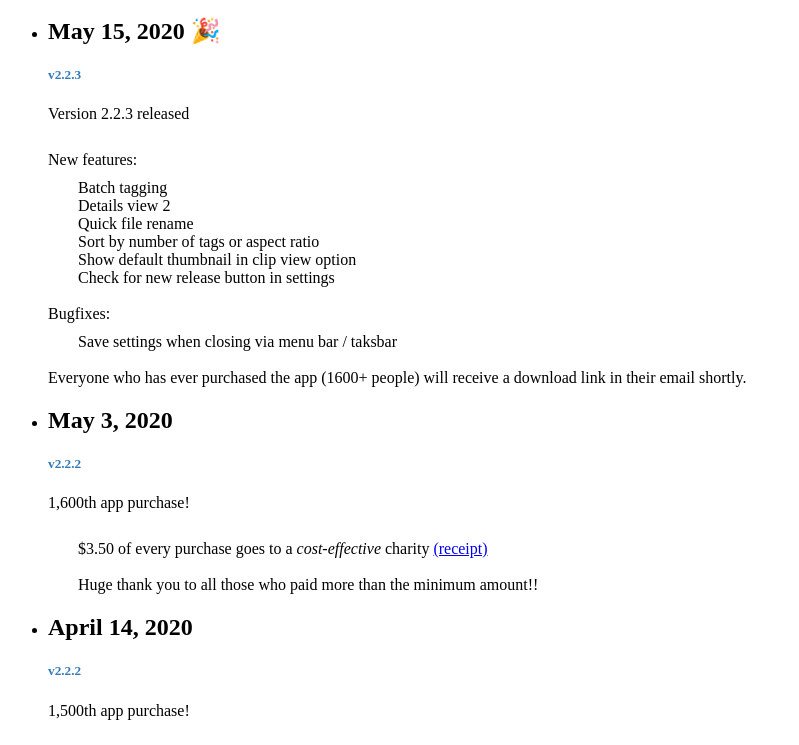
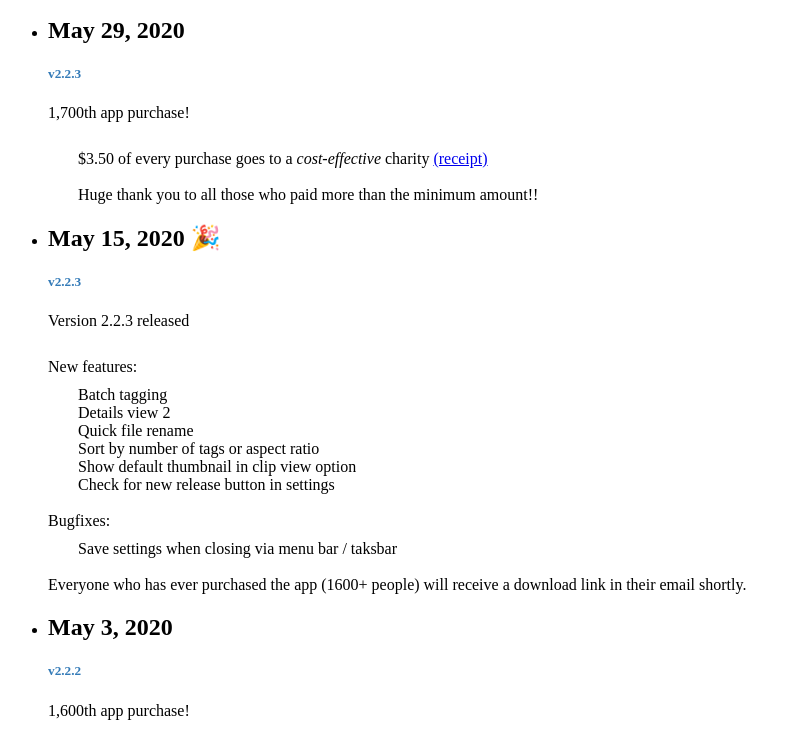
Before and after one commit to BrianQuigley18/video-hub-app-public-website, a website: page blog.html in a window 1280 px wide. Shown: the part 50-795 px from the top of the page, without its empty margins (0-799 px from the left). Drawn offline with Linux system fonts and the light colour scheme.

Commit message:
1,700 purchase

```diff
--- a/blog.html
+++ b/blog.html
@@ -95,6 +95,26 @@
               <div class="row row-bottom-padded-lg">
                 <div class="col-md-6 col-md-offset-3 text-center">
                   <h2 class="fh5co-lead animate-box">Blog / Changelog</h2>
+                </div>
+              </div>
+
+              <div class="row">
+                <div class="col-md-8 col-md-offset-2">
+                  <ul class="fh5co-faq-list">
+                    <li class="animate-box">
+                      <h2>May 29, 2020</h2>
+                      <h5 class="soon">v2.2.3</h5>
+
+                      <span class="head">1,700th app purchase!</span>
+                      <br>
+                      <span class="line">$3.50 of every purchase goes to a <em>cost-effective</em> charity <a
+                          href="https://www.againstmalaria.com/MyNets.aspx?DonationID=586508">(receipt)</a></span>
+                      <br>
+                      <span class="line">Huge thank you to all those who paid more than the minimum amount!</a>!
+                      </span>
+
+                    </li>
+                  </ul>
                 </div>
               </div>
 
```
